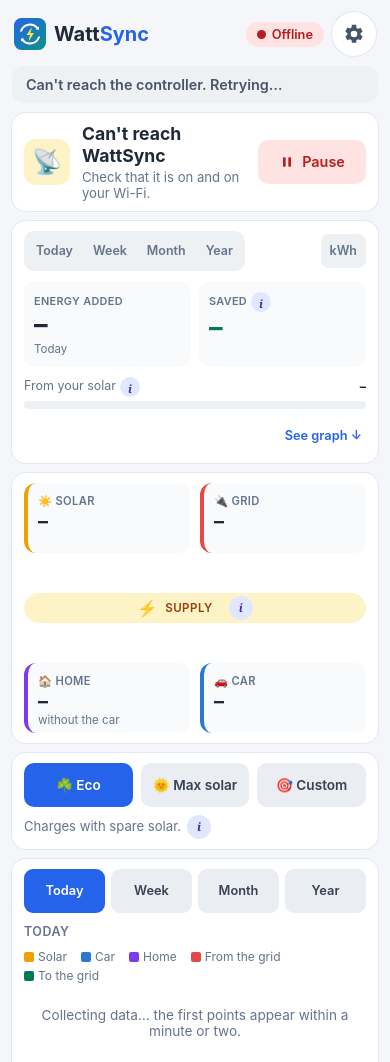
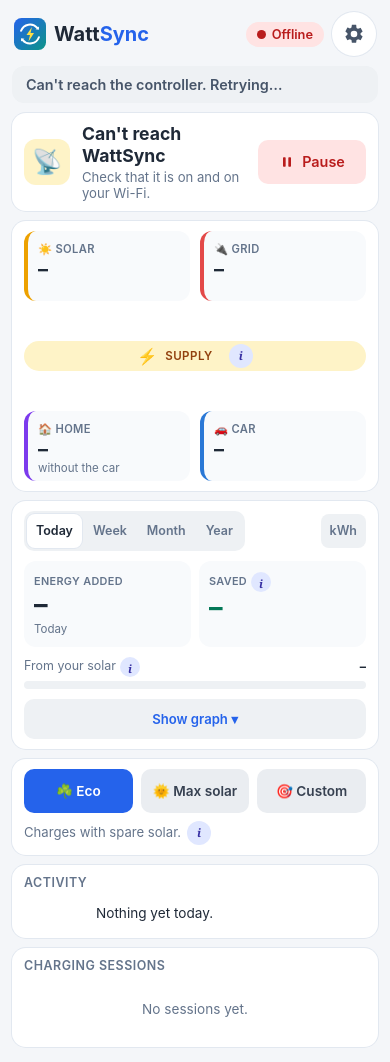
Before and after one commit to BrimWatt/brimwatt, a plain HTML site: page src/main/resources/dashboard.html in a window 390 px wide. Shown: the top 1062 px of the page. Drawn offline with Linux system fonts and the light colour scheme; no server answers.

Commit message:
One card for the numbers and the graph: shared tabs, graph folds away on phones, power flow above
Co-Authored-By: Claude Sonnet 5.5 <noreply@anthropic.com>

```diff
--- a/src/main/resources/dashboard.html
+++ b/src/main/resources/dashboard.html
@@ -121,7 +121,11 @@
         .vshare .vr b { color: var(--ink); font-variant-numeric: tabular-nums; }
         .vbar { height: 8px; border-radius: 4px; background: var(--soft); overflow: hidden; }
         .vbar i { display: block; height: 100%; width: 0; border-radius: 4px; background: linear-gradient(90deg, var(--solar), var(--green)); transition: width 0.7s ease; }
-        .vsee { align-self: flex-end; min-height: 34px; padding: 0 4px; background: transparent; color: var(--link); font-size: 0.8rem; font-weight: 600; }
+        #chartcard { gap: 10px; }
+        .gtoggle { min-height: 40px; background: var(--soft); color: var(--link); font-size: 0.82rem; border-radius: 10px; }
+        #graphpanel { display: flex; flex-direction: column; flex: 1 1 auto; min-height: 0; }
+        .gclosed #graphpanel { display: none; }
+        @media (min-width: 900px) { .gtoggle { display: none; } .gclosed #graphpanel { display: flex; } }   /* wide screens always show the graph beside the sessions */
         .sessdone { display: flex; align-items: center; gap: 10px; background: var(--ok-bg); color: var(--ok-tx); }
         .sessdone[hidden] { display: none; }
         .sessdone .sd-ic { font-size: 1.4rem; }
@@ -338,8 +342,8 @@
 
         /* on a phone the two stacks dissolve into one list, in this order */
         .stack { display: contents; }
-        #hero { order: 1; } #value { order: 2; } #sesscard { order: 3; } #flow { order: 4; } #modes { order: 5; } #carcard { order: 6; } #chartcard { order: 7; }
-        #feedcard { order: 8; } #sessions { order: 9; }
+        #hero { order: 1; } #sesscard { order: 2; } #flow { order: 3; } #chartcard { order: 4; } #modes { order: 5; } #carcard { order: 6; }
+        #feedcard { order: 7; } #sessions { order: 8; }
 
         /* wider screens: two stacks on top and the graph beside the sessions below, so both sides end on the same line */
         /* The Tesla tile sits in the left stack so the right one is not the taller; on a phone the order rules above keep it under the modes. */
@@ -370,26 +374,6 @@
             <div class="badge" id="hero-icon">⚡</div>
             <div class="txt"><div class="title" id="hero-title">Connecting…</div><div class="sub" id="hero-sub">&nbsp;</div></div>
             <button id="pause-btn" onclick="togglePause()"><svg class="ic" id="pause-icon" viewBox="0 0 24 24" aria-hidden="true"><rect x="6" y="5" width="4" height="14" rx="1"/><rect x="14" y="5" width="4" height="14" rx="1"/></svg><span id="pause-label">Pause</span></button>
-        </section>
-        <section class="tile vcard" id="value">
-            <div class="vtop">
-                <div class="vper" id="vper">
-                    <button type="button" data-p="today" onclick="setValuePeriod('today')">Today</button>
-                    <button type="button" data-p="week" onclick="setValuePeriod('week')">Week</button>
-                    <button type="button" data-p="month" onclick="setValuePeriod('month')">Month</button>
-                    <button type="button" data-p="year" onclick="setValuePeriod('year')">Year</button>
-                </div>
-                <button type="button" class="vunit" id="vunit" onclick="flipUnit()" aria-label="Switch between miles and kWh">kWh</button>
-            </div>
-            <div class="vbig">
-                <div><span class="fl" id="v-added-label">Energy added</span><b id="v-added">–</b><small id="v-added-sub">Today</small></div>
-                <div class="save"><span class="fl">Saved<button type="button" class="info" data-tip="saved" aria-label="What is Saved?">i</button></span><b id="v-saved">–</b><small id="v-saved-sub">&nbsp;</small></div>
-            </div>
-            <div class="vshare">
-                <div class="vr"><span>From your solar<button type="button" class="info" data-tip="share" aria-label="What is From your solar?">i</button></span><b id="v-share">–</b></div>
-                <div class="vbar"><i id="v-share-bar"></i></div>
-            </div>
-            <button type="button" class="vsee" onclick="seeGraph()">See graph ↓</button>
         </section>
         <section class="tile sessdone" id="sesscard" role="status" aria-live="polite" hidden>
             <span class="sd-ic" aria-hidden="true">⚡</span>
@@ -441,19 +425,35 @@
             <div class="pager" id="feed-pager" hidden><button class="chip" id="feed-newer" onclick="feedPage(-1)">‹ Newer</button><span id="feed-page"></span><button class="chip" id="feed-older" onclick="feedPage(1)">Older ›</button></div>
         </section>
         </div>
-        <section class="tile" id="chartcard">
-            <div class="tabs" id="tabs" role="tablist" aria-label="History range">
-                <button role="tab" id="tab-day" class="active" aria-selected="true" onclick="setRange('day')">Today</button>
-                <button role="tab" id="tab-7" aria-selected="false" onclick="setRange('7')">Week</button>
-                <button role="tab" id="tab-30" aria-selected="false" onclick="setRange('30')">Month</button>
-                <button role="tab" id="tab-365" aria-selected="false" onclick="setRange('365')">Year</button>
+        <section class="tile gclosed" id="chartcard">
+            <div class="vcard" id="value">
+                <div class="vtop">
+                    <div class="vper" id="vper" role="tablist" aria-label="Period">
+                        <button type="button" role="tab" id="tab-day" data-p="today" class="active" aria-selected="true" onclick="setRange('day')">Today</button>
+                        <button type="button" role="tab" id="tab-7" data-p="week" aria-selected="false" onclick="setRange('7')">Week</button>
+                        <button type="button" role="tab" id="tab-30" data-p="month" aria-selected="false" onclick="setRange('30')">Month</button>
+                        <button type="button" role="tab" id="tab-365" data-p="year" aria-selected="false" onclick="setRange('365')">Year</button>
+                    </div>
+                    <button type="button" class="vunit" id="vunit" onclick="flipUnit()" aria-label="Switch between miles and kWh">kWh</button>
+                </div>
+                <div class="vbig">
+                    <div><span class="fl" id="v-added-label">Energy added</span><b id="v-added">–</b><small id="v-added-sub">Today</small></div>
+                    <div class="save"><span class="fl">Saved<button type="button" class="info" data-tip="saved" aria-label="What is Saved?">i</button></span><b id="v-saved">–</b><small id="v-saved-sub">&nbsp;</small></div>
+                </div>
+                <div class="vshare">
+                    <div class="vr"><span>From your solar<button type="button" class="info" data-tip="share" aria-label="What is From your solar?">i</button></span><b id="v-share">–</b></div>
+                    <div class="vbar"><i id="v-share-bar"></i></div>
+                </div>
             </div>
+            <button type="button" class="gtoggle" id="gtoggle" aria-expanded="false" aria-controls="graphpanel" onclick="toggleGraph()">Show graph ▾</button>
+            <div id="graphpanel">
             <div class="charthead"><h2 id="chart-title">Today</h2><button id="chart-back" class="chip" hidden onclick="backToRange()">‹ Back</button></div>
             <div class="legend" id="legend-curve"><span><i style="background:var(--solar)"></i>Solar</span><span><i style="background:var(--car)"></i>Car</span><span><i style="background:var(--homeline)"></i>Home</span><span><i style="background:var(--grid)"></i>From the grid</span><span><i style="background:var(--green)"></i>To the grid</span></div>
             <div class="legend" id="legend-bars" hidden><span>Charging the car used:<button type="button" class="info" data-tip="bars" aria-label="What do the bars show?">i</button></span><span><i style="background:var(--solar)"></i>☀️ Sun</span><span><i style="background:var(--grid)"></i>🔌 Grid</span></div>
             <div id="range-summary" class="summary" hidden></div>
             <div id="chart"><div class="empty">Collecting data…</div></div>
             <div id="readout" aria-live="off"></div>
+            </div>
         </section>
         <section class="tile" id="sessions">
             <h2>Charging sessions</h2>
@@ -1500,7 +1500,6 @@ function renderValue() {
     const kind = KIND_OF_RANGE[range] || 'today';
     const days = valueDays[kind === 'year' ? 365 : 30], v = valueSummary(kind, days, hist.totals);
     const rate = lastData ? lastData.rateCents : 30, peak = lastData && lastData.peakRateCents > 0 ? lastData.peakRateCents : 0;
-    [...el('vper').children].forEach(b => { const on = b.dataset.p === kind; b.classList.toggle('active', on); b.setAttribute('aria-pressed', on); });
     el('vunit').textContent = unitMiles ? 'Miles' : 'kWh';
     el('v-added-label').textContent = unitMiles ? 'Range added' : 'Energy added';
     glide('v-added', v.car, fmtEnergy);
@@ -1510,9 +1509,23 @@ function renderValue() {
     setText('v-share', v.share === null ? '–' : v.share + '%');
     el('v-share-bar').style.width = (v.share === null ? 0 : v.share) + '%';
 }
-/** The card's tabs drive the graph's: one control, two places. */
-function setValuePeriod(p) { if (RANGE_OF_KIND[p]) setRange(RANGE_OF_KIND[p]); }
-function seeGraph() { el('chartcard').scrollIntoView({ block: 'start', behavior: motionOk() ? 'smooth' : 'auto' }); }
+/** Folds the graph away or opens it in place; the choice is kept on this phone. Wide screens always show it. */
+function toggleGraph() {
+    const card = el('chartcard'), open = card.classList.contains('gclosed');
+    card.classList.toggle('gclosed', !open);
+    el('gtoggle').textContent = open ? 'Hide graph ▴' : 'Show graph ▾';
+    el('gtoggle').setAttribute('aria-expanded', open);
+    try { localStorage.setItem('graphopen', open ? '1' : '0'); } catch (e) { /* not saved */ }
+    if (open) redrawChartArea();   // it was hidden, so it had no size when it was last drawn
+}
+function applyGraphOpen() {
+    let open = false;
+    try { open = localStorage.getItem('graphopen') === '1'; } catch (e) { /* closed */ }
+    el('chartcard').classList.toggle('gclosed', !open);
+    el('gtoggle').textContent = open ? 'Hide graph ▴' : 'Show graph ▾';
+    el('gtoggle').setAttribute('aria-expanded', open);
+}
+applyGraphOpen();
 function flipUnit() { unitMiles = !unitMiles; saveUnits(); applyUnits(); }
 /** Daily rows for the totals: 30 days for Today, Week and Month, a year for Year; refreshed at most every 5 minutes. */
 async function loadValueDays(n) {
@@ -1753,7 +1766,7 @@ function showMode() {
     const curve = range === 'day' || pastDay !== null;
     ['day', '7', '30', '365'].forEach(r => { const b = el('tab-' + r); b.classList.toggle('active', r === range); b.setAttribute('aria-selected', r === range); });
     el('legend-curve').hidden = !curve; el('legend-bars').hidden = curve;
-    el('range-summary').hidden = false;
+    el('range-summary').hidden = !curve;   // the day's curve has its own totals; the bars' totals are in the card above
     renderValue();
     ensureValueDays();
     el('chart-back').hidden = pastDay === null;
@@ -1819,11 +1832,7 @@ function drawBars() {
     const box = el('chart');
     if (!daysData) { box.innerHTML = '<div class="empty">Loading…</div>'; return; }
     const rows = barRows(), rate = lastData ? lastData.rateCents : 30;
-    const totalCar = rows.reduce((a, r) => a + r.car, 0), totalSun = rows.reduce((a, r) => a + r.sun, 0), totalSaved = rows.reduce((a, r) => a + r.saved, 0);
-    const sum = el('range-summary'); sum.className = 'summary';
-    sum.innerHTML = totalCar >= 0.05
-        ? (unitMiles ? '<b>' + fmtEnergy(totalCar) + '</b> range added' : '<b>' + totalCar.toLocaleString(undefined, { maximumFractionDigits: 1 }) + ' kWh</b> charged the car') + ' ·<b>' + Math.round(totalSun / totalCar * 100) + '%</b> from the sun · saved <b class="sv">$' + totalSaved.toLocaleString(undefined, { minimumFractionDigits: 2, maximumFractionDigits: 2 }) + '</b>'
-        : 'No charging in this period yet.';
+    el('range-summary').hidden = true;   // the card above already shows the totals for this period
     const width = Math.max(260, Math.floor(box.clientWidth)), height = Math.max(170, Math.floor(box.clientHeight)), L = 30, R = 6, T = 14, B = 22, plotB = height - B;
     if (unitMiles) rows.forEach(r => { r.car *= milesPerKwh; r.sun *= milesPerKwh; r.grid *= milesPerKwh; });   // the bars are drawn in the chosen unit
     const maxKwh = Math.max(...rows.map(r => r.car), 1), steps = [5, 10, 20, 30, 40, 50, 100, 200, 500, 1000, 2000, 5000, 10000];
```
Also changed, not shown: 2 other files.
